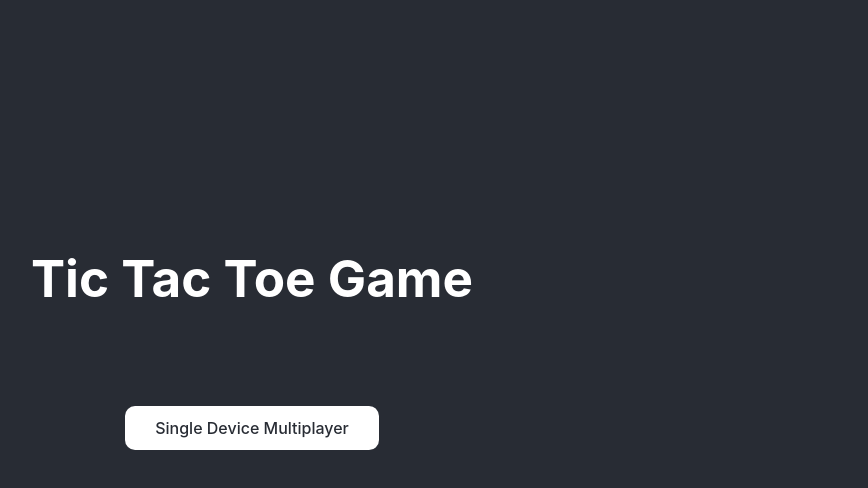
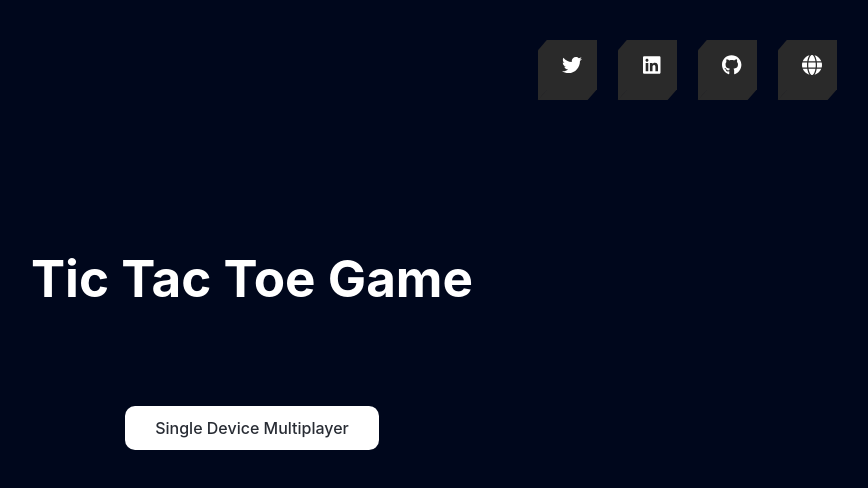
Before and after one commit to robiulhr/Tic-Tac-Toe, a React (Vite) app: page / in a window 1280 px wide. Shown: the top 488 px of the page, without its empty margins (388-1256 px from the left). Built offline with nearby package versions, Linux system fonts and the light colour scheme.

Commit message:
feat: added the social links section

```diff
--- a/package.json
+++ b/package.json
@@ -10,6 +10,10 @@
     "preview": "vite preview"
   },
   "dependencies": {
+    "@fortawesome/fontawesome-svg-core": "^6.4.2",
+    "@fortawesome/free-brands-svg-icons": "^6.4.2",
+    "@fortawesome/free-solid-svg-icons": "^6.4.2",
+    "@fortawesome/react-fontawesome": "^0.2.0",
     "history": "^5.3.0",
     "react": "^18.2.0",
     "react-dom": "^18.2.0",
@@ -25,6 +29,7 @@
     "eslint-plugin-react": "^7.32.2",
     "eslint-plugin-react-hooks": "^4.6.0",
     "eslint-plugin-react-refresh": "^0.4.3",
+    "react-error-overlay": "^6.0.9",
     "vite": "^4.4.5"
   }
 }
--- a/src/App.css
+++ b/src/App.css
@@ -6,9 +6,10 @@
 
 body {
   height: auto;
-  background-color: #282c34;
+  /* background-color: #282c34; */
   color: white;
   overflow-x: hidden;
+  background: #00071C;
 }
 
 .content_wrapper {
@@ -121,7 +122,115 @@ a.button {
 }
 
 
+/* ================== */
 
+.social_links {
+  position: fixed;
+  top: 40px;
+  right: 40px;
+}
+
+.social_links ul {
+  position: relative;
+  display: flex;
+  /* transform: rotate(-25deg) skew(25deg); */
+  transform-style: preserve-3d;
+}
+
+.social_links ul li {
+  position: relative;
+  list-style: none;
+  width: 50px;
+  height: 50px;
+  margin: 0px 15px;
+}
+
+.social_links ul li:before {
+  content: '';
+  position: absolute;
+  bottom: -10px;
+  left: -5px;
+  width: 100%;
+  height: 10px;
+  background: #2a2a2a;
+  trnasform-origin: top;
+  transform: skewX(-41deg);
+}
+
+.social_links ul li:after {
+  content: '';
+  position: absolute;
+  top: 5px;
+  left: -9px;
+  width: 9px;
+  height: 100%;
+  background: #2a2a2a;
+  trnasform-origin: right;
+  transform: skewY(-49deg);
+}
+
+.social_links ul li span {
+  position: absolute;
+  top: 0;
+  lef: 0;
+  width: 100%;
+  height: 100%;
+  display: flex !important;
+  background: #2a2a2a;
+  justify-content: center;
+  align-items: center;
+  color: #fff;
+  font-size: 20px !important;
+  transition: 1.5s ease-out;
+}
+
+.social_links ul li:hover span {
+  z-index: 1000;
+  transition: .3s;
+  color: #fff;
+  box-shadw: -1px 1px 1px rgba(0, 0, 0, .5);
+}
+
+.social_links ul li:hover span:nth-child(5) {
+  transform: translate(20px, -20px);
+  opacity: 1;
+}
+
+.social_links ul li:hover span:nth-child(4) {
+  transform: translate(15px, -15px);
+  opacity: .8;
+}
+
+.social_links ul li:hover span:nth-child(3) {
+  transform: translate(10px, -10px);
+  opacity: .6;
+}
+
+.social_links ul li:hover span:nth-child(2) {
+  transform: translate(5px, -5px);
+  opacity: .4;
+}
+
+.social_links ul li:hover span:nth-child(1) {
+  transform: translate(0px, 0px);
+  opacity: .2;
+}
+
+.social_links ul li:nth-child(1):hover span {
+  background: #00acee !important;
+}
+
+.social_links ul li:nth-child(2):hover span {
+  background: #0072b1 !important;
+}
+
+.social_links ul li:nth-child(3):hover span {
+  background: #171515 !important;
+}
+
+.social_links ul li:nth-child(4):hover span {
+  background: #4D7298 !important;
+}
 
 /* ======================== */
 
--- a/src/App.jsx
+++ b/src/App.jsx
@@ -9,6 +9,7 @@ import ChoosePlayTilesCount from "./pages/ChoosePlayTilesCount";
 import PlayingSettingsProvider from "./context/PlaySettingsContext";
 import { ToastContainer } from "react-toastify";
 import "react-toastify/dist/ReactToastify.css";
+import SocialLinks from "./components/socialLinks";
 
 const router = createBrowserRouter([
   {
@@ -41,6 +42,7 @@ function App() {
   return (
     <div className="App">
       <PlayingSettingsProvider>
+        <SocialLinks />
         <RouterProvider router={router} />
       </PlayingSettingsProvider>
       <ToastContainer />
--- /dev/null
+++ b/src/components/socialLinks.jsx
@@ -0,0 +1,52 @@
+import { FontAwesomeIcon } from "@fortawesome/react-fontawesome";
+import { faFacebook, faGithub, faLinkedin, faTwitter } from "@fortawesome/free-brands-svg-icons";
+import { faGlobe } from "@fortawesome/free-solid-svg-icons";
+
+const twitterFont = <FontAwesomeIcon icon={faTwitter} />;
+const linkedinFont = <FontAwesomeIcon icon={faLinkedin} />;
+const githubFont = <FontAwesomeIcon icon={faGithub} />;
+const websiteFont = <FontAwesomeIcon icon={faGlobe} />;
+export default function SocialLinks() {
+  return (
+    <div className="social_links">
+      <ul>
+        <li>
+          <a target="_blank" href="https://twitter.com/robiulhr01">
+            <span></span>
+            <span></span>
+            <span></span>
+            <span></span>
+            <span>{twitterFont}</span>
+          </a>
+        </li>
+        <li>
+          <a target="_blank" href="https://www.linkedin.com/in/robiulhr/">
+            <span></span>
+            <span></span>
+            <span></span>
+            <span></span>
+            <span>{linkedinFont}</span>
+          </a>
+        </li>
+        <li>
+          <a target="_blank" href="https://github.com/robiulhr">
+            <span></span>
+            <span></span>
+            <span></span>
+            <span></span>
+            <span>{githubFont}</span>
+          </a>
+        </li>
+        <li>
+          <a target="_blank" href="https://robiul.dev/">
+            <span></span>
+            <span></span>
+            <span></span>
+            <span></span>
+            <span>{websiteFont}</span>
+          </a>
+        </li>
+      </ul>
+    </div>
+  );
+}
--- a/vite.config.js
+++ b/vite.config.js
@@ -4,4 +4,7 @@ import react from '@vitejs/plugin-react-swc'
 // https://vitejs.dev/config/
 export default defineConfig({
   plugins: [react()],
+  optimizeDeps: {
+    exclude: ['js-big-decimal']
+  }
 })
```
Also changed, not shown: 1 other file (tests, documents, lock files or other folders).
